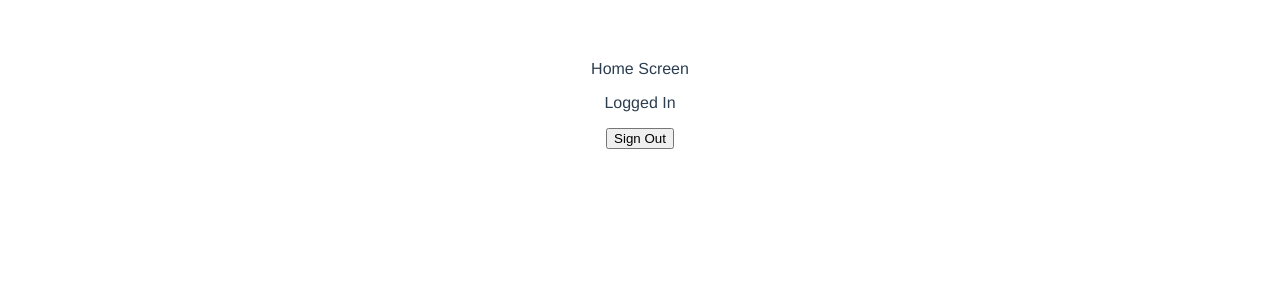
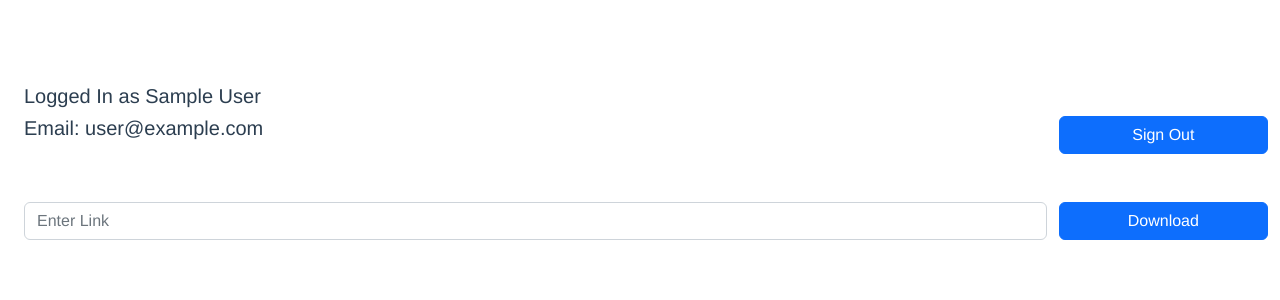
Before and after one commit to muizzzafar11/Youtube-Converter-Web, a Vue app: page /#/ in a window 1280 px wide. Shown: the top 300 px of the page. Built offline with nearby package versions, Linux system fonts and the light colour scheme; no server answers; sample sign-in values are in the browser's storage.

Commit message:
added code to send data to firestore

```diff
--- a/package.json
+++ b/package.json
@@ -9,10 +9,11 @@
   },
   "dependencies": {
     "bootstrap": "^5.2.0",
+    "bootstrap-vue-3": "^0.2.9",
     "core-js": "^3.8.3",
     "firebase": "^9.9.3",
     "firebaseui": "^6.0.1",
-    "vue": "^3.2.13",
+    "vue": "^3.2.37",
     "vue-router": "^4.1.3"
   },
   "devDependencies": {
--- a/src/App.vue
+++ b/src/App.vue
@@ -15,7 +15,6 @@ export default {
   font-family: Avenir, Helvetica, Arial, sans-serif;
   -webkit-font-smoothing: antialiased;
   -moz-osx-font-smoothing: grayscale;
-  text-align: center;
   color: #2c3e50;
   margin-top: 60px;
 }
--- a/src/Screens/HomeScreen.vue
+++ b/src/Screens/HomeScreen.vue
@@ -1,28 +1,46 @@
 <template>
     <div>
-        <p>Home Screen</p>
-        <p>Logged In</p>
-        <button @click="signOut">Sign Out</button>
+        <div>
+            <h5>Logged In as {{this.user?.displayName}} </h5>
+            <div class="text-start row">
+                <div class="col">
+                   <h5>Email: {{this.user?.email}}</h5>
+                </div>
+                <button @click="signOut" class="btn btn-primary col-sm-2">Sign Out</button>
+            </div>
+        </div>
+        <div class="row">
+            <div class="col-sm-10">
+                <input v-model="link" type="text" class="form-control mt-5" id="inputLink" placeholder="Enter Link">
+            </div>
+            <button type="submit" class="col-sm-2 btn btn-primary mt-5" @click="sendLink">Download</button>
+        </div>
     </div>
 </template>
 
 <script>
 import firebaseApp from '../firebase'
 import { signOut } from "firebase/auth";
+import { getFirestore, doc, setDoc } from "firebase/firestore";
 
 const auth = firebaseApp.auth()
 auth.languageCode = 'it';
+const db = getFirestore(firebaseApp)
 
 export default {
     name: 'HomeScreen',
     data() {
         return {
-            user: null
+            user: null,
+            firestoreDocRef: null,
+            link: ''
         }
     },
     created() {
         auth.onAuthStateChanged(user => {
             this.user = user;
+            const userId = user?.uid
+            this.firestoreDocRef = user ? doc(db, "MusicPlayer", userId) : null
         })
     },
     methods: {
@@ -35,6 +53,22 @@ export default {
                 console.log(error);
             }
             );
+        },
+        sendLink() {
+            if(this.firestoreDocRef && this.link) {
+                try {
+                    setDoc(this.firestoreDocRef, {
+                        currentLink: this.link
+                    });
+                    this.link = '';
+                    // inform the user that the link has been sent
+                    alert('Starting download...');
+                } catch (error) {
+                    console.error({error});
+                }
+            } else {
+                alert('Something went wrong :(');
+            }
         }
     }
 }
--- a/src/Screens/LoginScreen.vue
+++ b/src/Screens/LoginScreen.vue
@@ -1,7 +1,7 @@
 <template>
-    <div>
-        <p>Login Screen</p>
-        <Button @click="login">Login</Button>
+    <div class="text-center">
+        <h4>Login with Google to continue</h4>
+        <Button @click="login" class="btn btn-primary mt-5">Login</Button>
     </div>
 </template>
 
--- a/src/main.js
+++ b/src/main.js
@@ -2,6 +2,9 @@ import { createApp } from 'vue'
 import firebaseApp from './firebase'
 import App from './App.vue'
 import * as VueRouter from 'vue-router'
+import BootstrapVue3 from 'bootstrap-vue-3'
+import 'bootstrap/dist/css/bootstrap.css'
+import 'bootstrap-vue-3/dist/bootstrap-vue-3.css'
 import HomeScreen from "./Screens/HomeScreen.vue";
 import LoginScreen from "./Screens/LoginScreen.vue";
 
@@ -43,4 +46,7 @@ router.beforeEach((to, from, next) => {
 
   })
 
-createApp(App).use(router).mount('#app')
+createApp(App)
+.use(router)
+.use(BootstrapVue3)
+.mount('#app')
```
Also changed, not shown: 1 other file (tests, documents, lock files or other folders).
